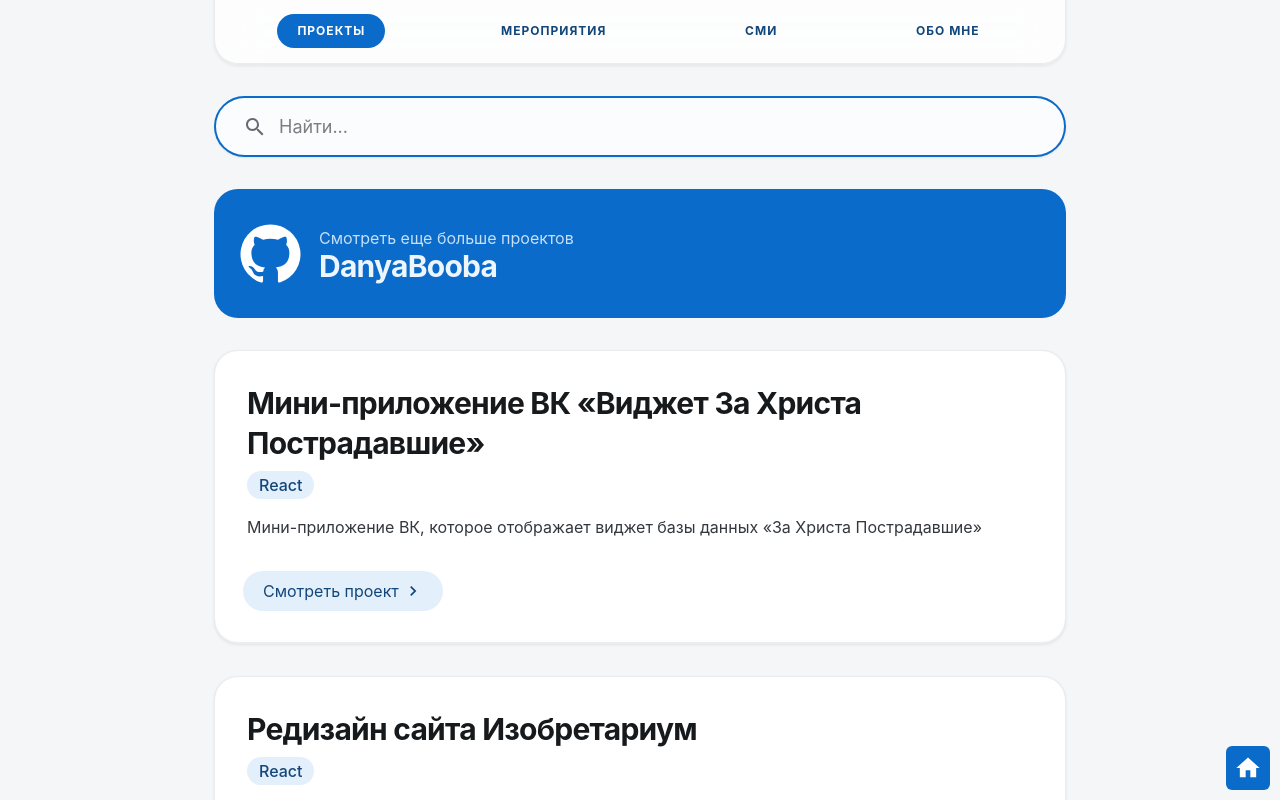
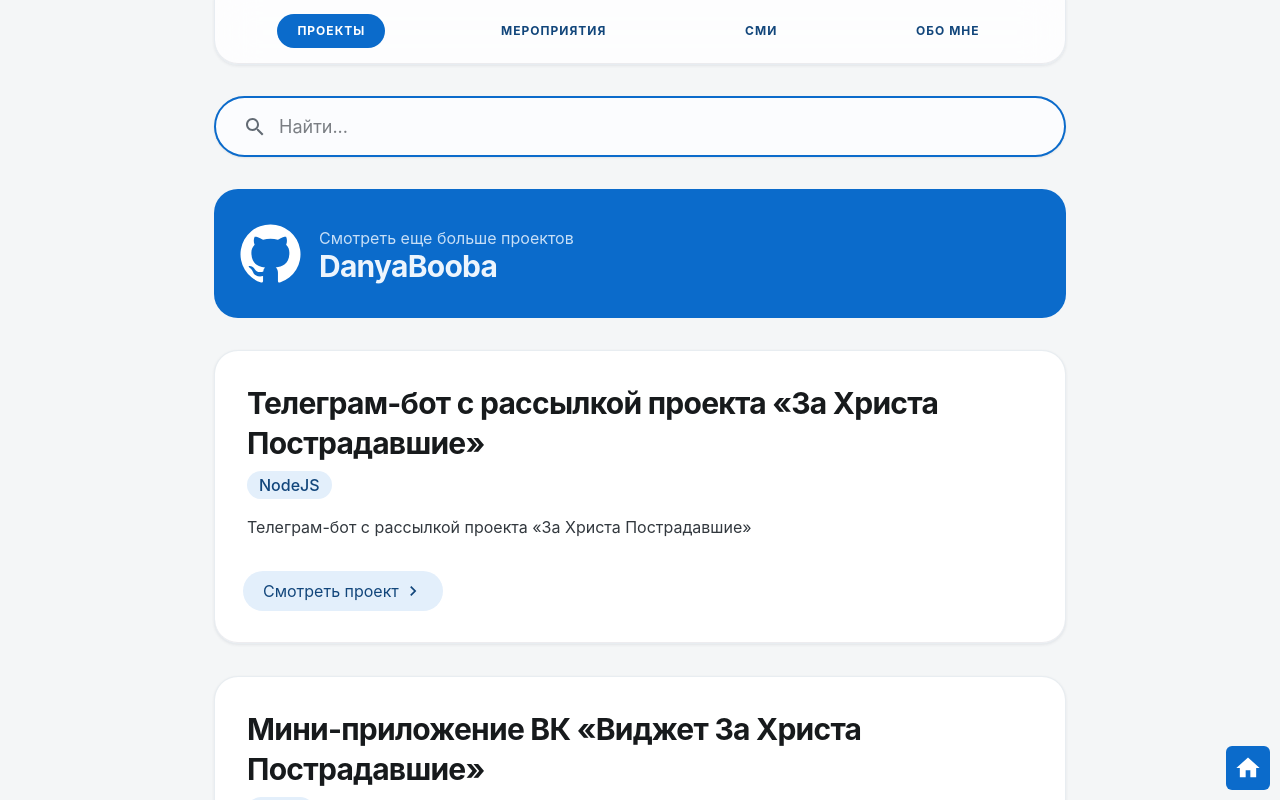
Before and after one commit to DanyaBooba/dybka-ru, a React (Vite) app in the folder app/: page /projects in a window 1280 px wide. Shown: the top 800 px of the page. Built offline with nearby package versions, Linux system fonts and the light colour scheme.

Commit message:
Новый проект

```diff
--- a/app/src/data/projects/projects.js
+++ b/app/src/data/projects/projects.js
@@ -1,4 +1,13 @@
 export const projects = [
+    {
+        title: 'Телеграм-бот',
+        fullTitle: 'Телеграм-бот с рассылкой проекта «За Христа Пострадавшие»',
+        subtitle: 'Телеграм-бот с рассылкой проекта «За Христа Пострадавшие»',
+        stack: [
+            'NodeJS'
+        ],
+        link: 'https://zahristabot.t.me',
+    },
     {
         title: 'Мини-приложение ВК',
         fullTitle: 'Мини-приложение ВК «Виджет За Христа Пострадавшие»',
```
Also changed, not shown: 1 other file (tests, documents, lock files or other folders).
